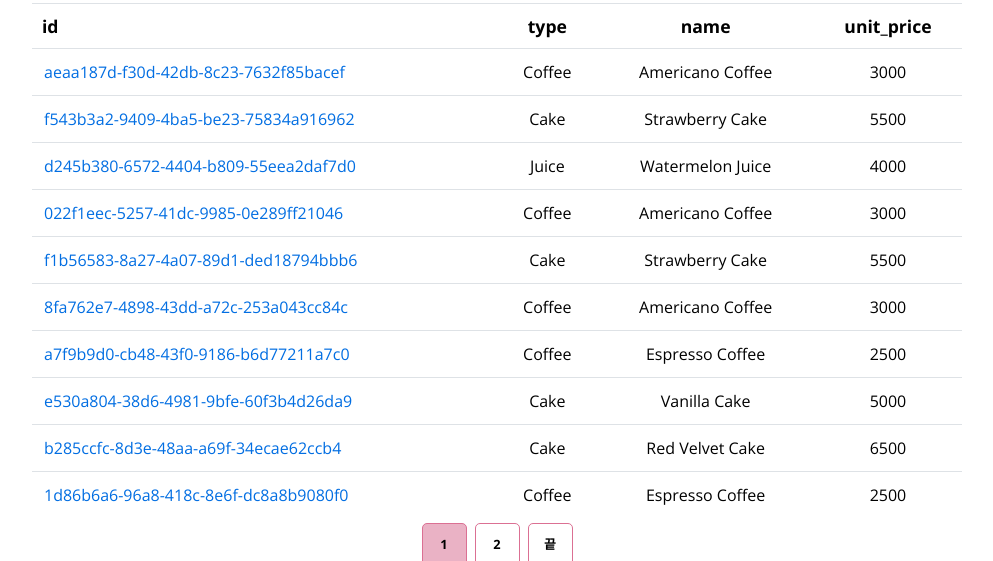
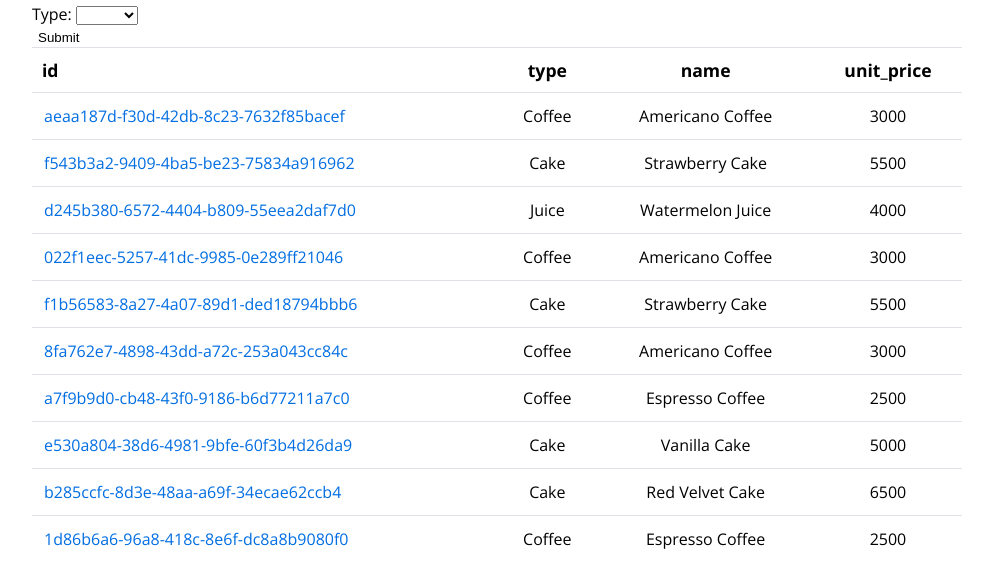
Before and after one commit to Minjoo522/CRM, a Flask app: page /items in a window 1280 px wide. Shown: the part 50-611 px from the top of the page, without its empty margins (143-1136 px from the left). Run offline with Flask 3, Linux system fonts and the light colour scheme; the visitor is signed in with stand-in values (Sample User, id 1).

Commit message:
✨ add search feature in items and stores

```diff
--- a/app.py
+++ b/app.py
@@ -110,7 +110,7 @@ def users():
     start_index = get_start_index(page)
     end_index = get_end_index(start_index)
     page_data = data[start_index:end_index]
-    return render_template("users.html", users = page_data, total_pages = total_pages, current_page = page, keywords = keywords)
+    return render_template("users.html", users = page_data, total_pages = total_pages, current_page = page, keywords = keywords, search_name=search_name)
 
 @app.route('/user_detail/<selected_id>')
 def user_detail(selected_id):
@@ -122,19 +122,24 @@ def user_detail(selected_id):
 @app.route('/stores')
 def stores():
     page = request.args.get('page', default=1, type=int)
+    search_store_name = request.args.get('store-name', default="", type=str)
     stores = load_file("src/store.csv")
 
     data = []
     page_data = []
 
     for store in stores:
-        data.append(store)
+        if search_store_name in store['Name']:
+            data.append(store)
+
+    keywords = ""
+    keywords += "&store-name=" + search_store_name
 
     total_pages = get_total_pages(data)
     start_index = get_start_index(page)
     end_index = get_end_index(start_index)
     page_data = data[start_index:end_index]
-    return render_template("stores.html", stores = page_data, total_pages = total_pages, current_page = page)
+    return render_template("stores.html", stores = page_data, total_pages = total_pages, current_page = page, keywords = keywords, search_store_name = search_store_name)
 
 @app.route('/store_detail/<selected_id>')
 def store_detail(selected_id):
@@ -146,19 +151,27 @@ def store_detail(selected_id):
 @app.route('/items')
 def items():
     page = request.args.get('page', default=1, type=int)
+    search_type = request.args.get('type', default="", type=str)
     items = load_file("src/item.csv")
 
     data = []
     page_data = []
 
+    # 아이템 타입 분류
+    item_type = { item['Type'] for item in items }
+
     for item in items:
-        data.append(item)
+        if search_type in item['Type']:
+            data.append(item)
+
+    keywords = ""
+    keywords += "&type=" + search_type
 
     total_pages = get_total_pages(data)
     start_index = get_start_index(page)
     end_index = get_end_index(start_index)
     page_data = data[start_index:end_index]
-    return render_template("items.html", items = page_data, total_pages = total_pages, current_page = page)
+    return render_template("items.html", items = page_data, total_pages = total_pages, current_page = page, item_type = item_type, keywords=keywords)
 
 @app.route('/item_detail/<selected_id>')
 def item_detail(selected_id):
--- a/templates/items.html
+++ b/templates/items.html
@@ -1,4 +1,16 @@
 {% extends 'layout.html' %} {% block content %}
+<form method="get">
+  <div>
+    <label for="type">Type:</label>
+    <select name="type">
+      <option selected value=""></option>
+      {% for type in item_type %}
+      <option value="{{ type }}">{{ type }}</option>
+      {% endfor %}
+    </select>
+  </div>
+  <input class="submit" type="submit" value="Submit" />
+</form>
 <!-- Stores Table -->
 <table>
   <tr>
--- a/templates/pagination.html
+++ b/templates/pagination.html
@@ -1,7 +1,7 @@
 <!-- Page Bar -->
 <div class="pagination">
   {% if current_page != 1 %}
-  <a href="?page=1">처음</a>
+  <a href="?page=1{{ keywords }}">처음</a>
   {% endif %} {% if current_page - 1 > 0 %}
   <a href="?page={{ current_page - 1 }}{{ keywords }}">{{ current_page - 1}}</a>
   {% endif %}
--- a/templates/users.html
+++ b/templates/users.html
@@ -1,9 +1,9 @@
 {% extends 'layout.html' %} {% block content %}
 <!-- Form -->
-<form action="/users" method="get" class="user-form">
+<form method="get" class="user-form">
   <div class="user-form__name">
     <label for="name">Name:</label>
-    <input type="text" name="name" />
+    <input type="text" name="name" value="{{ search_name }}" />
   </div>
   <div class="user-form__gender">
     <label for="gender">Gender:</label>
```
Also changed, not shown: templates/stores.html (+13 -9 lines).
